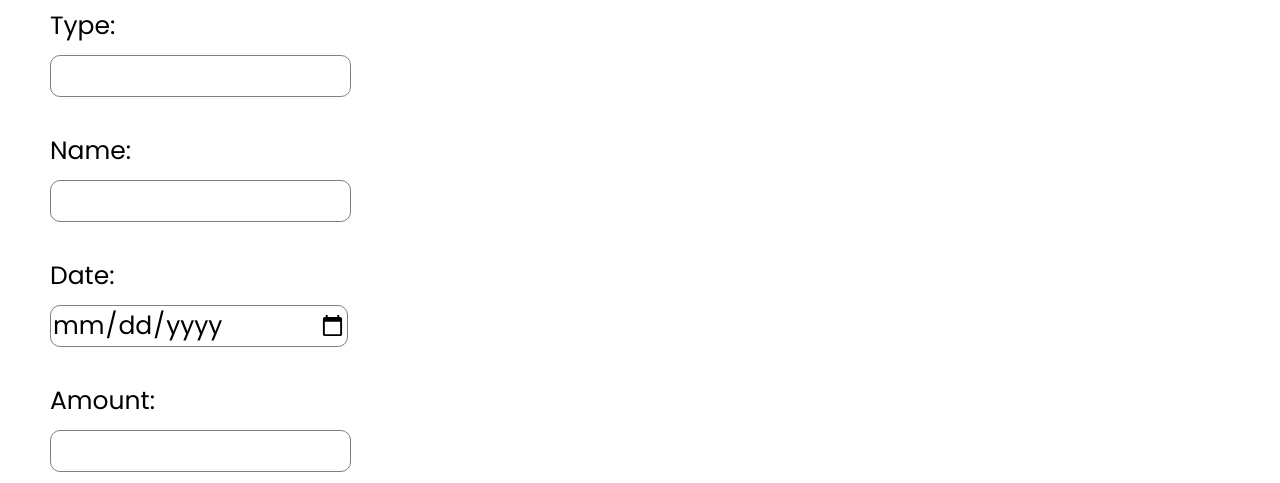
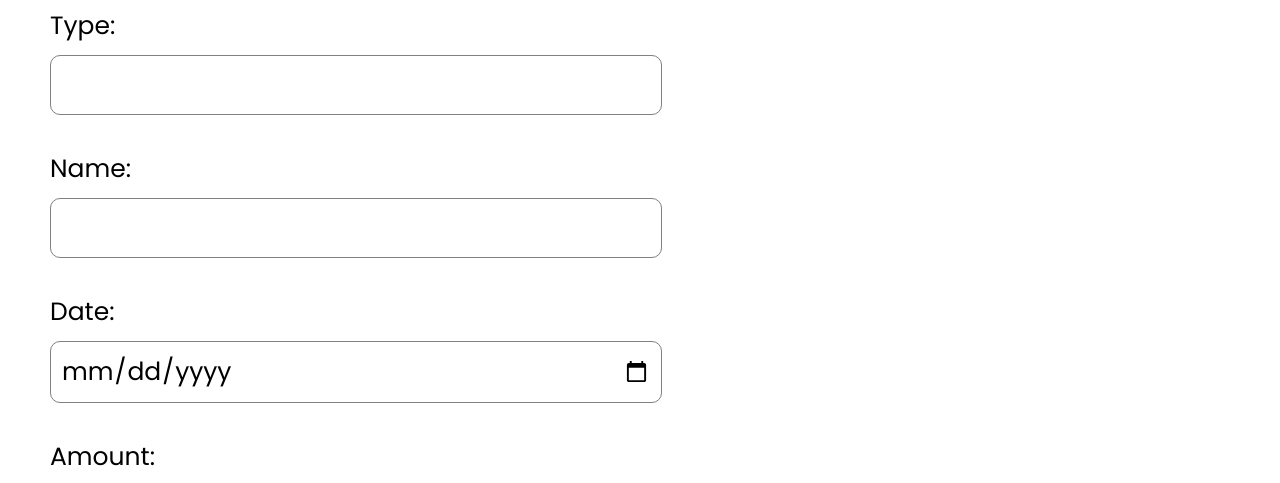
Before and after one commit to AMAARIDOR/js-expense-tracker, a plain HTML site: page index.html in a window 1280 px wide. Shown: the part 298-781 px from the top of the page. Drawn offline with Linux system fonts and the light colour scheme.

Commit message:
fix width of text content

```diff
--- a/styles.css
+++ b/styles.css
@@ -30,9 +30,10 @@ h2 {
 }
 
 input {
-  width: 25%;
+  width: 50%;
   border: gray solid 1px;
   border-radius: 10px;
+  padding: 10px;
 }
 
 #addExpense {
```
